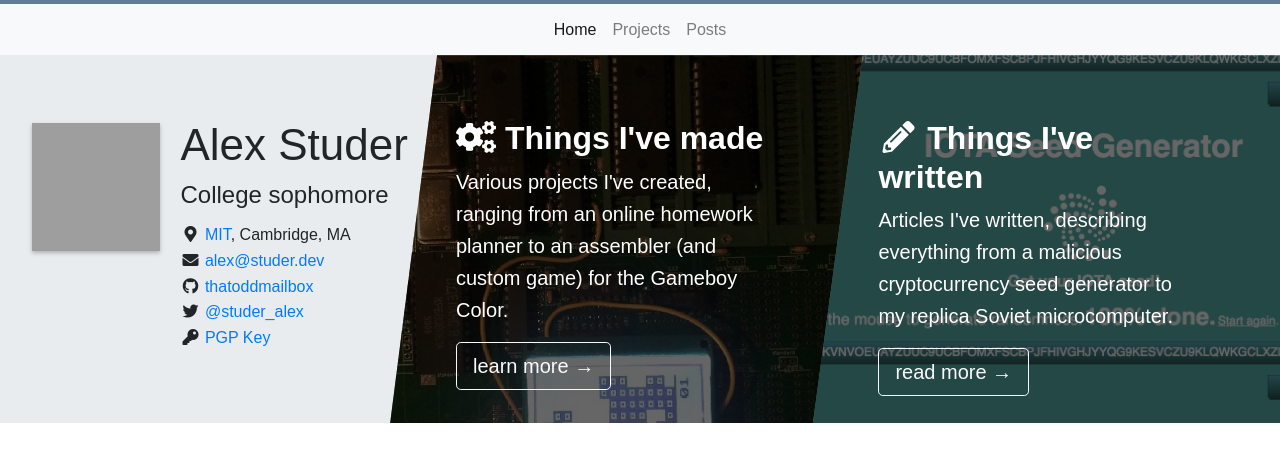
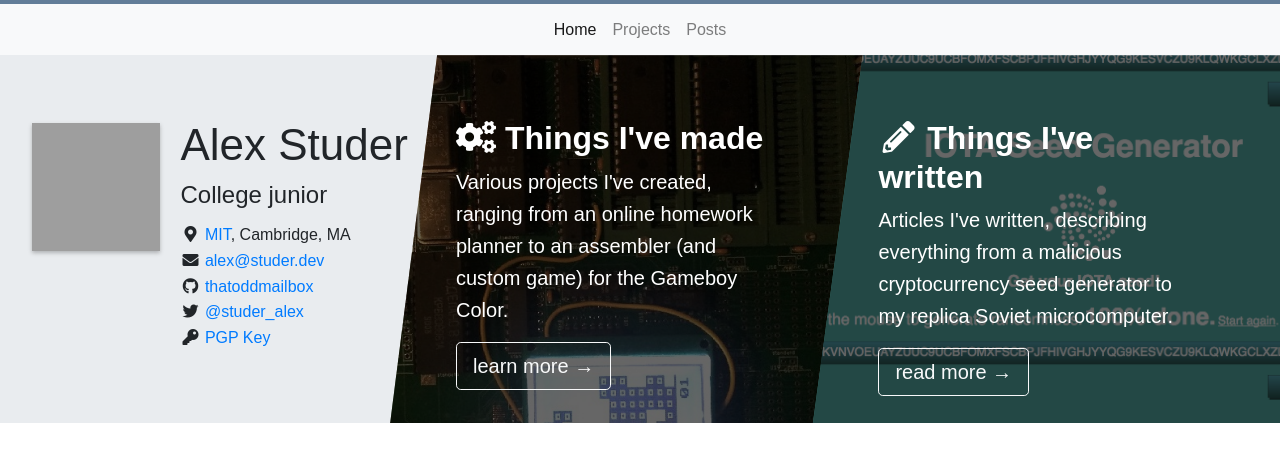
Before and after one commit to thatoddmailbox/thatoddmailbox.github.io, a Jekyll site: the page built from index.html, in a window 1280 px wide. Shown: the top 462 px of the page. Built offline with Jekyll 4.4.1, drawn with Linux system fonts in a browser that asks for light colours; nearby versions of some CDN libraries; some web fonts are replaced; grey boxes are pictures that could not be loaded.

Commit message:
sophomore -> junior

```diff
--- a/index.html
+++ b/index.html
@@ -14,7 +14,7 @@
 			</div>
 			<div class="home-info">
 				<h1 class="home-name display-4">Alex Studer</h1>
-				<p class="home-details lead">College sophomore</p>
+				<p class="home-details lead">College junior</p>
 
 				<div class="home-links">
 					<div><i class="fas fa-fw fa-map-marker-alt"></i> <a href="https://web.mit.edu" target="_blank" rel="noopener noreferrer">MIT</a>, Cambridge, MA</div>
```
